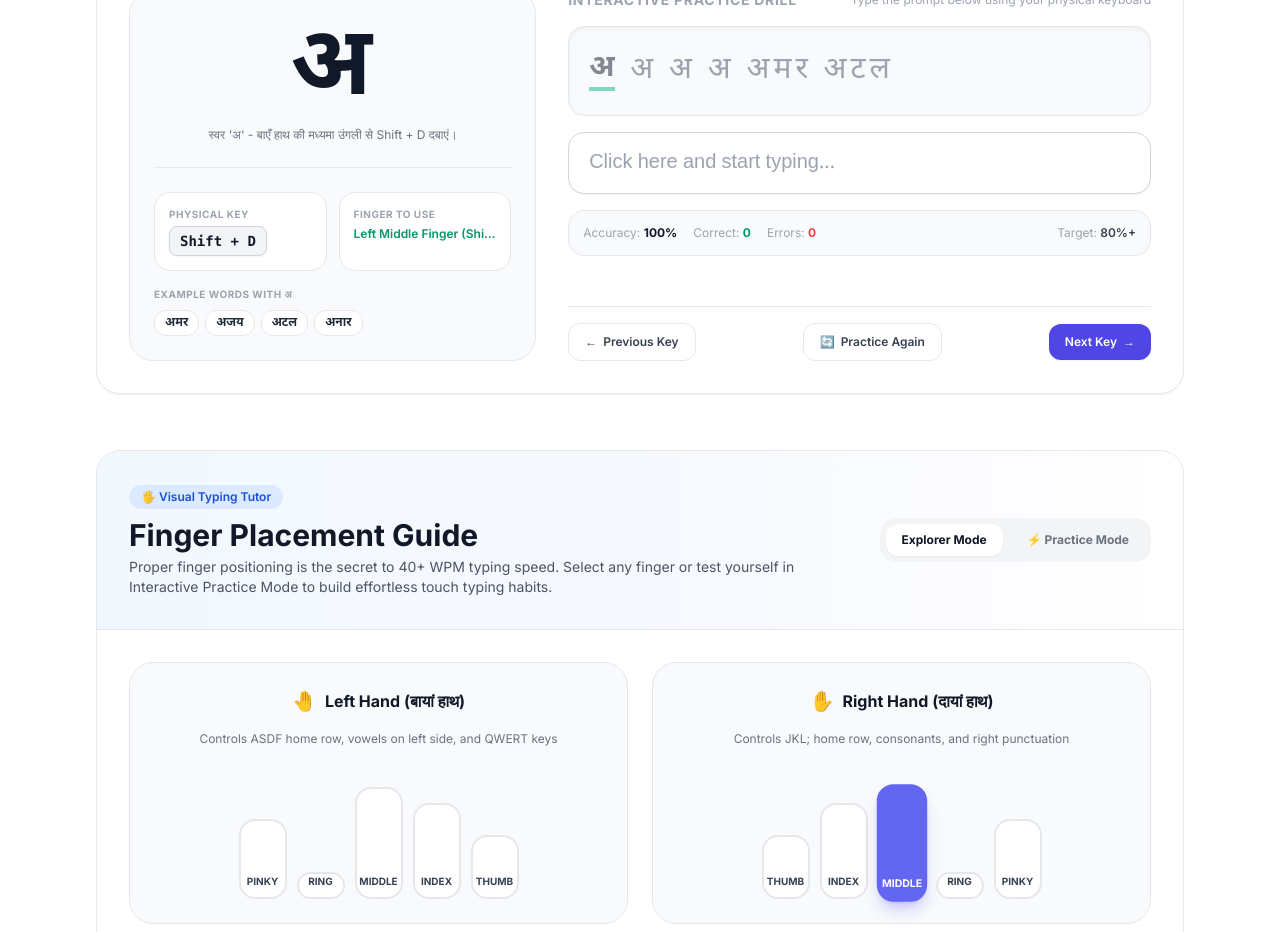
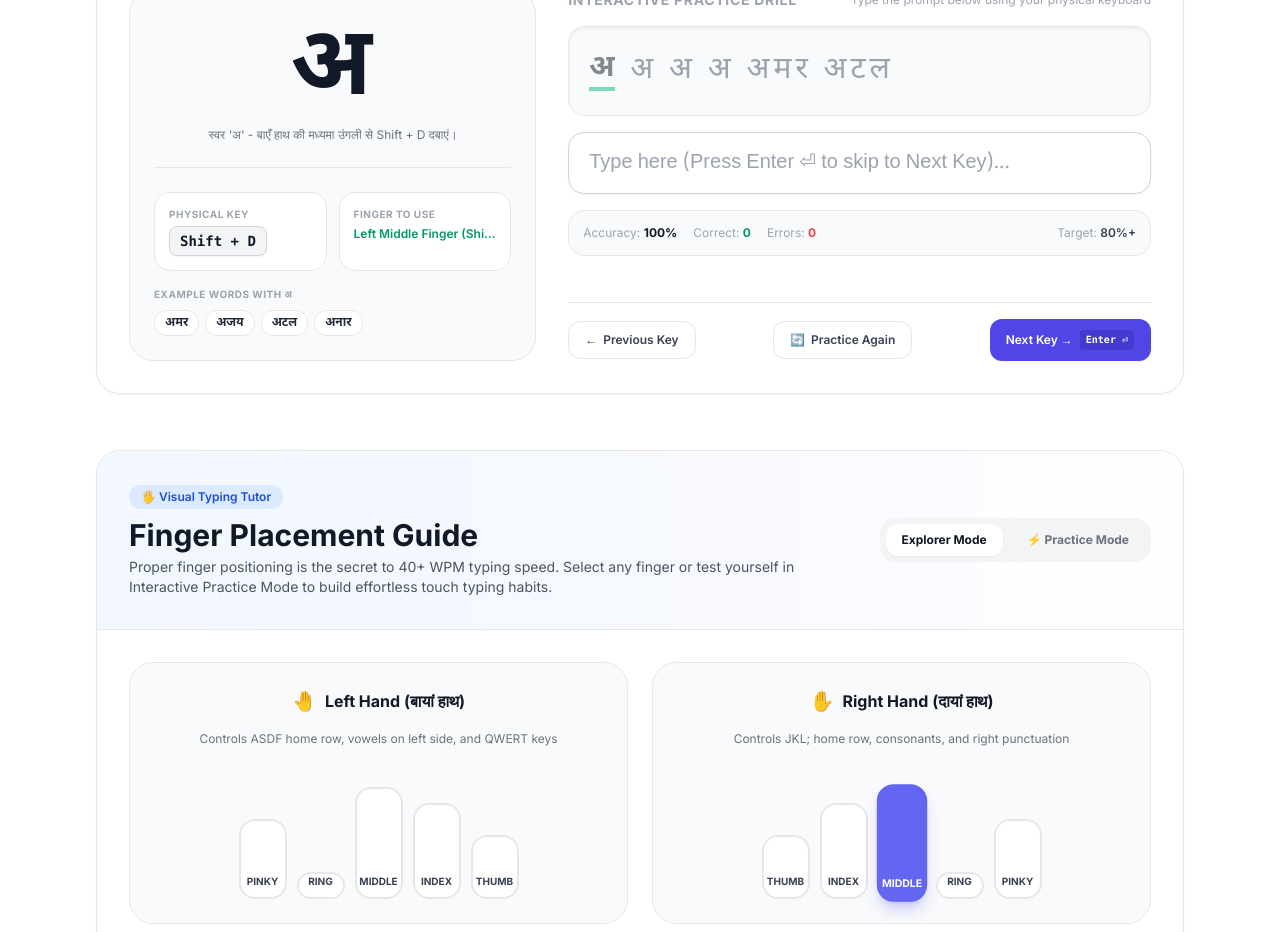
Before and after one commit to therohitbiruli/typehindi, a Next.js app: page /learn in a window 1280 px wide. Shown: the part 3600-4532 px from the top of the page. Built offline with nearby package versions, Linux system fonts and the light colour scheme.

Commit message:
feat: enable Enter key shortcut to advance to Next Key in Key-by-Key practice

```diff
--- a/src/components/learn/KeyByKeyPractice.tsx
+++ b/src/components/learn/KeyByKeyPractice.tsx
@@ -56,15 +56,33 @@ export function KeyByKeyPractice({
     }
   };
 
-  const handleNext = () => {
+  const handleNext = useCallback(() => {
     if (selectedItemIndex < filteredItems.length - 1) {
-      setSelectedItemIndex(selectedItemIndex + 1);
+      setSelectedItemIndex(prev => prev + 1);
     } else {
       setSelectedItemIndex(0);
     }
-  };
+  }, [selectedItemIndex, filteredItems.length]);
+
+  // Global listener: hitting Enter when finished moves to next key automatically
+  useEffect(() => {
+    const handleGlobalKeyDown = (e: KeyboardEvent) => {
+      if (isFinished && e.key === "Enter") {
+        e.preventDefault();
+        handleNext();
+      }
+    };
+    window.addEventListener("keydown", handleGlobalKeyDown);
+    return () => window.removeEventListener("keydown", handleGlobalKeyDown);
+  }, [isFinished, handleNext]);
 
   const handleKeyDown = (e: React.KeyboardEvent<HTMLInputElement>) => {
+    if (e.key === "Enter") {
+      e.preventDefault();
+      handleNext();
+      return;
+    }
+
     if (isFinished) return;
 
     if (e.key === "Backspace") {
@@ -294,9 +312,9 @@ export function KeyByKeyPractice({
                   value={typedText}
                   onKeyDown={handleKeyDown}
                   onChange={() => {}}
-                  disabled={isFinished}
-                  placeholder={typedText.length === 0 ? "Click here and start typing..." : ""}
-                  className="w-full px-5 py-4 rounded-2xl border border-gray-300 dark:border-gray-700 bg-white dark:bg-gray-900 font-hindi text-xl text-gray-900 dark:text-white focus:outline-none focus:ring-2 focus:ring-emerald-500 disabled:opacity-60 shadow-sm"
+                  readOnly={isFinished}
+                  placeholder={typedText.length === 0 ? "Type here (Press Enter ⏎ to skip to Next Key)..." : isFinished ? "Completed! Press Enter ⏎ to advance →" : ""}
+                  className="w-full px-5 py-4 rounded-2xl border border-gray-300 dark:border-gray-700 bg-white dark:bg-gray-900 font-hindi text-xl text-gray-900 dark:text-white focus:outline-none focus:ring-2 focus:ring-emerald-500 shadow-sm read-only:bg-emerald-50/40 dark:read-only:bg-emerald-950/20"
                   autoFocus
                 />
                 {typedText.length > 0 && !isFinished && (
@@ -349,9 +367,10 @@ export function KeyByKeyPractice({
                   </div>
                   <button
                     onClick={handleNext}
-                    className="px-4 py-2 rounded-xl bg-emerald-600 hover:bg-emerald-700 text-white font-bold text-xs shadow-md transition-all flex-shrink-0"
+                    className="px-4 py-2 rounded-xl bg-emerald-600 hover:bg-emerald-700 text-white font-bold text-xs shadow-md transition-all flex-shrink-0 flex items-center gap-1.5"
                   >
-                    Next Key →
+                    <span>Next Key →</span>
+                    <kbd className="px-1.5 py-0.5 rounded bg-emerald-700/80 text-[10px] font-mono border border-emerald-500/50">Enter ⏎</kbd>
                   </button>
                 </div>
               )}
@@ -379,8 +398,8 @@ export function KeyByKeyPractice({
                 onClick={handleNext}
                 className="px-4 py-2.5 rounded-xl bg-primary-600 hover:bg-primary-700 text-white text-xs font-semibold transition-all flex items-center gap-1.5 shadow-sm"
               >
-                <span>Next Key</span>
-                <span>→</span>
+                <span>Next Key →</span>
+                <kbd className="px-1.5 py-0.5 rounded bg-primary-700/80 text-[10px] font-mono border border-primary-500/40">Enter ⏎</kbd>
               </button>
             </div>
           </div>
```
